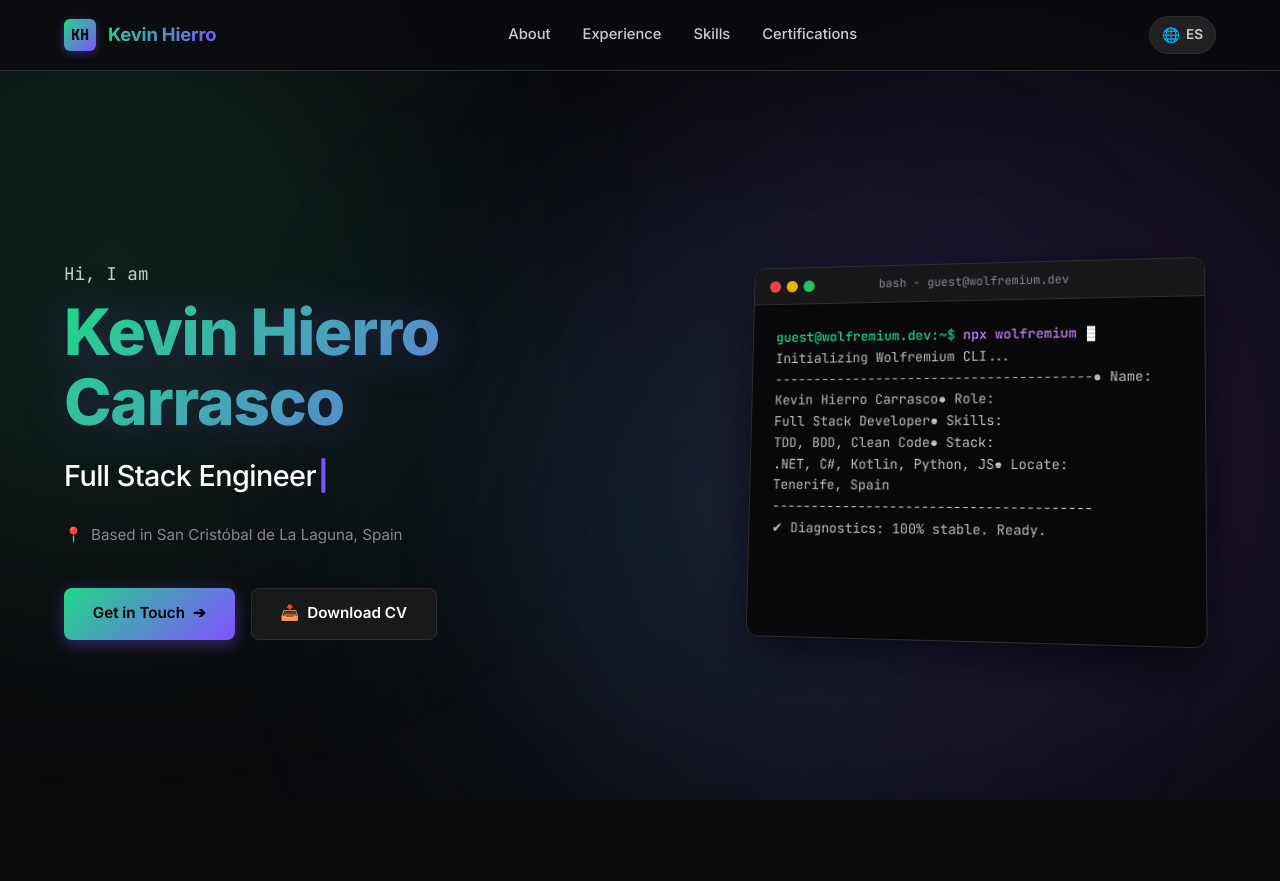
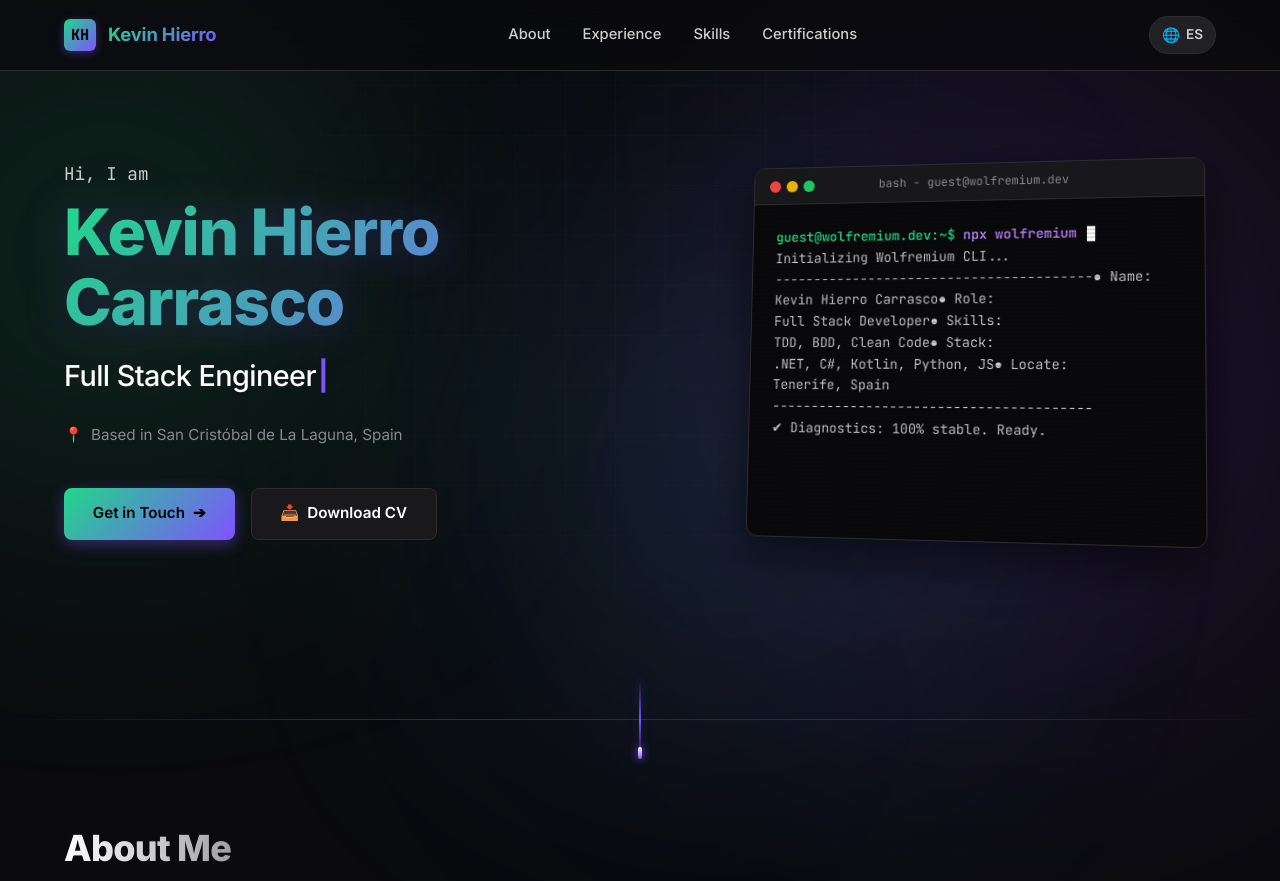
Before and after one commit to Wolfremium13/www.wolfremium.dev, an Astro site: page / in a window 1280 px wide. Shown: the top 881 px of the page. Built offline with nearby package versions, Linux system fonts and the light colour scheme; Astro itself is replaced by a stand-in of ours.

Commit message:
feat: enhance hero section with vertical connector and glowing effects for improved visual flow

```diff
--- a/src/components/Hero.astro
+++ b/src/components/Hero.astro
@@ -72,16 +72,108 @@ const cvFilename = lang === 'en'
       </div>
     </div>
   </div>
+
+  <!-- Subtle fading border line at the bottom of the section -->
+  <div class="hero-bottom-border"></div>
+
+  <!-- Vertical Background Connector (No icons/text) -->
+  <div class="bottom-connector-line">
+    <div class="bottom-connector-pulse"></div>
+  </div>
+
+  <!-- Glowing transition orb between Hero and About sections -->
+  <div class="glow-orb orb-bottom-connector"></div>
 </section>
 
 <style>
   .hero-section {
     position: relative;
-    min-height: 100vh;
+    min-height: 90vh; /* Allow next section to peak slightly above the fold on desktop */
     display: flex;
     align-items: center;
     padding-top: 100px;
-    overflow: hidden;
+    padding-bottom: 120px; /* Extra padding to give spacing for vertical connector */
+  }
+
+  /* Grid pattern overlay */
+  .hero-section::before {
+    content: '';
+    position: absolute;
+    top: 0;
+    left: 0;
+    right: 0;
+    bottom: 0;
+    background-image:
+      linear-gradient(rgba(255, 255, 255, 0.015) 1px, transparent 1px),
+      linear-gradient(90deg, rgba(255, 255, 255, 0.015) 1px, transparent 1px);
+    background-size: 50px 50px;
+    background-position: center;
+    /* Soft radial mask to fade out the grid toward the bottom and edges */
+    mask-image: radial-gradient(circle at 50% 35%, black 20%, rgba(0, 0, 0, 0.25) 65%, transparent 95%);
+    -webkit-mask-image: radial-gradient(circle at 50% 35%, black 20%, rgba(0, 0, 0, 0.25) 65%, transparent 95%);
+    pointer-events: none;
+    z-index: 1;
+  }
+
+  /* Fading bottom border to make it feel like there is something below */
+  .hero-bottom-border {
+    position: absolute;
+    bottom: 0;
+    left: 0;
+    right: 0;
+    height: 1px;
+    background: linear-gradient(90deg, transparent, var(--border-color) 25%, var(--border-color) 75%, transparent);
+    z-index: 3;
+    pointer-events: none;
+  }
+
+  /* Centered vertical connector line flowing down into About section */
+  .bottom-connector-line {
+    position: absolute;
+    bottom: -40px; /* Bleeds down across the section divider */
+    left: 50%;
+    transform: translateX(-50%);
+    width: 2px;
+    height: 80px;
+    background: linear-gradient(to bottom, transparent, var(--color-role-fullstack) 50%, transparent);
+    box-shadow: 0 0 10px rgba(127, 82, 255, 0.3);
+    z-index: 4;
+    pointer-events: none;
+  }
+
+  /* Connecting pulse animation */
+  .bottom-connector-pulse {
+    position: absolute;
+    top: 0;
+    left: 50%;
+    transform: translateX(-50%);
+    width: 4px;
+    height: 12px;
+    border-radius: 2px;
+    background: linear-gradient(to bottom, var(--text-white), var(--color-role-fullstack));
+    box-shadow: 0 0 8px var(--color-role-fullstack);
+    animation: flowDown 2.5s infinite cubic-bezier(0.4, 0, 0.2, 1);
+  }
+
+  @keyframes flowDown {
+    0% {
+      top: -10px;
+      opacity: 0;
+      height: 4px;
+    }
+    15% {
+      opacity: 1;
+      height: 12px;
+    }
+    85% {
+      opacity: 1;
+      height: 12px;
+    }
+    100% {
+      top: 70px;
+      opacity: 0;
+      height: 4px;
+    }
   }
 
   /* Glowing background blobs */
@@ -119,6 +211,21 @@ const cvFilename = lang === 'en'
     top: 50%;
     left: 45%;
     animation-delay: -6s;
+  }
+
+  .orb-bottom-connector {
+    width: 400px;
+    height: 250px;
+    background: radial-gradient(ellipse at center, rgba(127, 82, 255, 0.25) 0%, transparent 70%);
+    bottom: -125px;
+    left: 50%;
+    transform: translateX(-50%);
+    animation: floatOrbConnector 8s infinite ease-in-out alternate;
+  }
+
+  @keyframes floatOrbConnector {
+    0% { transform: translate(-50%, 0) scale(1); }
+    100% { transform: translate(-50%, -15px) scale(1.1); }
   }
 
   @keyframes floatOrb {
@@ -450,6 +557,12 @@ const cvFilename = lang === 'en'
       width: 100%;
     }
   }
+
+  @media (max-width: 768px) {
+    .bottom-connector-line {
+      display: none;
+    }
+  }
 </style>
 
 <script>
```
